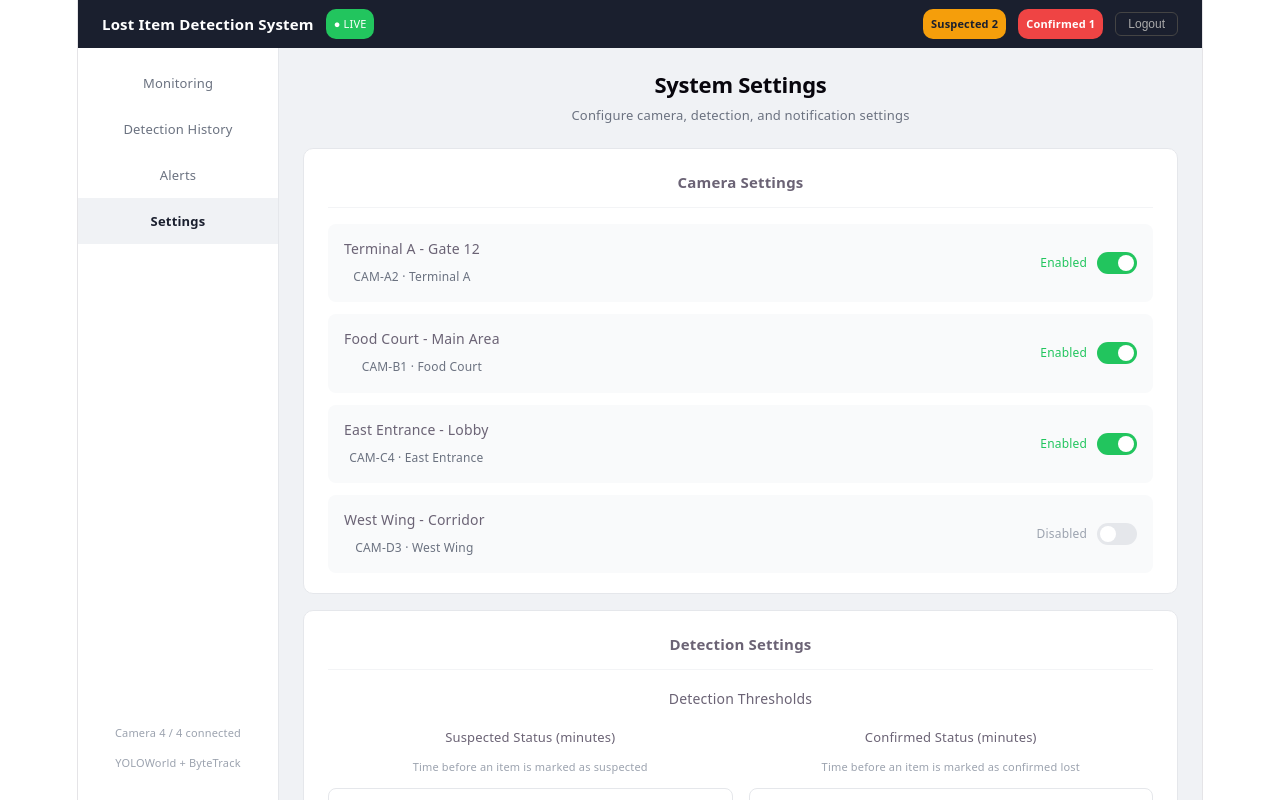
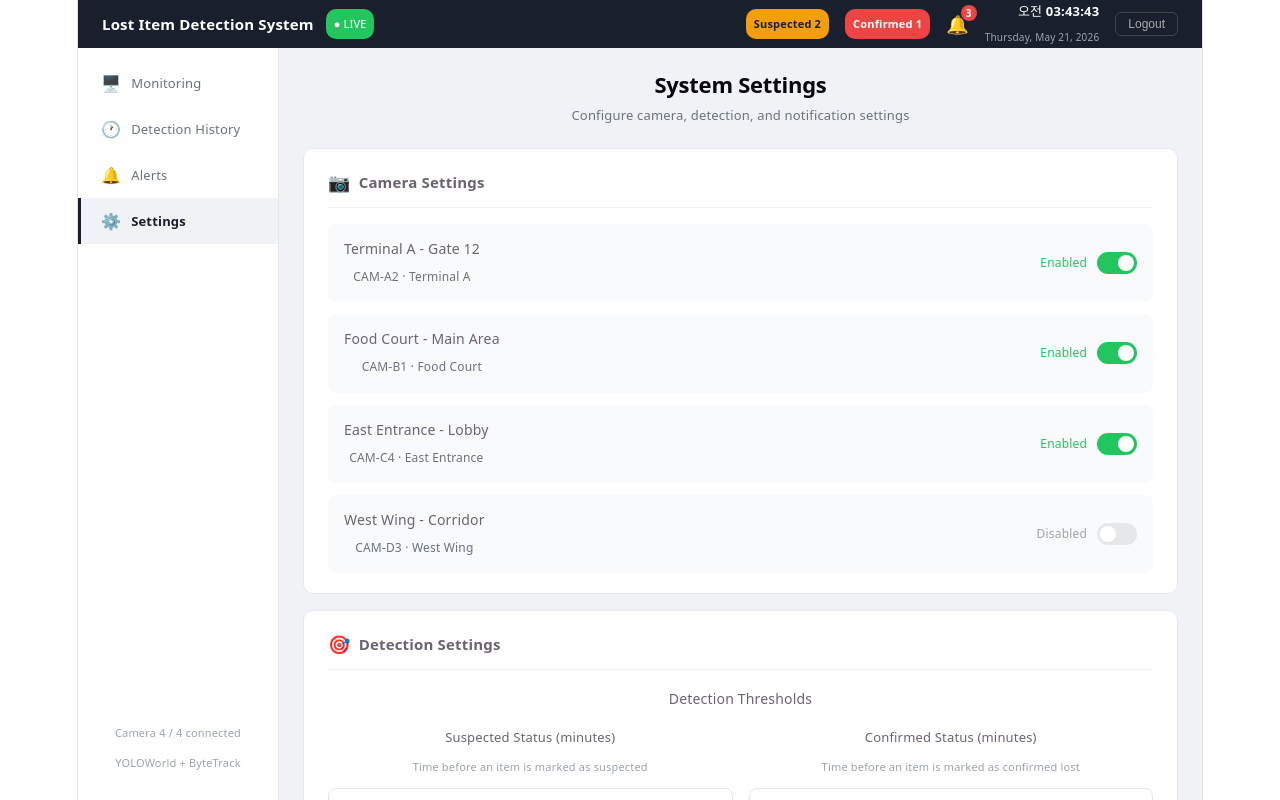
Before and after one commit to SKHU-AI-Projects-Archive/2026-1-Capstone-T01-easyfind-lost-n-found, a React app in the folder frontend/: page /settings in a window 1280 px wide. Built offline with nearby package versions, Linux system fonts and the light colour scheme; the HTML template or start-up script is replaced by a standard one.

Commit message:
fix: Settings UI 개선 및 Detection History 필터 수정

```diff
--- a/frontend/src/Layout.jsx
+++ b/frontend/src/Layout.jsx
@@ -1,14 +1,24 @@
 import { useNavigate, useLocation } from 'react-router-dom'
+import { useState, useEffect } from 'react'
 
 function Layout({ children }) {
   const navigate = useNavigate()
   const location = useLocation()
+  const [time, setTime] = useState(new Date())
+
+  useEffect(() => {
+    const timer = setInterval(() => setTime(new Date()), 1000)
+    return () => clearInterval(timer)
+  }, [])
+
+  const formatTime = (date) => date.toLocaleTimeString('ko-KR', { hour: '2-digit', minute: '2-digit', second: '2-digit' })
+  const formatDate = (date) => date.toLocaleDateString('en-US', { weekday: 'long', year: 'numeric', month: 'long', day: 'numeric' })
 
   const navItems = [
-    { label: 'Monitoring', path: '/dashboard' },
-    { label: 'Detection History', path: '/detection-history' },
-    { label: 'Alerts', path: '/alerts' },
-    { label: 'Settings', path: '/settings' },
+    { label: 'Monitoring', path: '/dashboard', icon: '🖥️' },
+    { label: 'Detection History', path: '/detection-history', icon: '🕐' },
+    { label: 'Alerts', path: '/alerts', icon: '🔔' },
+    { label: 'Settings', path: '/settings', icon: '⚙️' },
   ]
 
   return (
@@ -28,9 +38,31 @@ function Layout({ children }) {
           <span style={{ fontWeight: '600', fontSize: '15px' }}>Lost Item Detection System</span>
           <span style={{ background: '#22c55e', color: 'white', fontSize: '11px', padding: '2px 8px', borderRadius: '10px' }}>● LIVE</span>
         </div>
-        <div style={{ display: 'flex', alignItems: 'center', gap: '12px' }}>
+        <div style={{ display: 'flex', alignItems: 'center', gap: '16px' }}>
           <span style={{ background: '#f59e0b', color: '#1a1f2e', fontSize: '11px', padding: '2px 8px', borderRadius: '10px', fontWeight: '600' }}>Suspected 2</span>
           <span style={{ background: '#ef4444', color: 'white', fontSize: '11px', padding: '2px 8px', borderRadius: '10px', fontWeight: '600' }}>Confirmed 1</span>
+          <div style={{ cursor: 'pointer', position: 'relative' }} onClick={() => navigate('/alerts')}>
+          <span style={{ fontSize: '18px' }}>🔔</span>
+          <span style={{
+            position: 'absolute',
+            top: '-6px',
+            right: '-8px',
+            background: '#ef4444',
+            color: 'white',
+            fontSize: '10px',
+            fontWeight: '600',
+            width: '16px',
+            height: '16px',
+            borderRadius: '50%',
+            display: 'flex',
+            alignItems: 'center',
+            justifyContent: 'center',
+          }}>3</span>
+        </div>
+          <div style={{ textAlign: 'right' }}>
+            <div style={{ fontSize: '13px', fontWeight: '600' }}>{formatTime(time)}</div>
+            <div style={{ fontSize: '10px', color: '#9ca3af' }}>{formatDate(time)}</div>
+          </div>
           <button onClick={() => navigate('/')} style={{ background: 'transparent', color: '#aaa', border: '1px solid #444', borderRadius: '6px', padding: '4px 12px', cursor: 'pointer', fontSize: '12px' }}>Logout</button>
         </div>
       </div>
@@ -47,7 +79,14 @@ function Layout({ children }) {
               fontWeight: location.pathname === item.path ? '600' : '400',
               background: location.pathname === item.path ? '#f0f2f5' : 'transparent',
               cursor: 'pointer',
-            }}>{item.label}</div>
+              display: 'flex',
+              alignItems: 'center',
+              gap: '10px',
+              borderLeft: location.pathname === item.path ? '3px solid #1a1f2e' : '3px solid transparent',
+            }}>
+              <span style={{ fontSize: '16px' }}>{item.icon}</span>
+              {item.label}
+            </div>
           ))}
           <div style={{ marginTop: 'auto', padding: '12px 20px', fontSize: '11px', color: '#9ca3af' }}>
             <div>Camera 4 / 4 connected</div>
--- a/frontend/src/pages/Settings.jsx
+++ b/frontend/src/pages/Settings.jsx
@@ -1,17 +1,23 @@
 import { useState } from 'react'
 
 function Settings() {
-  const [cameras, setCameras] = useState([
-    { id: 'CAM-A2', name: 'Terminal A - Gate 12', location: 'Terminal A', enabled: true },
-    { id: 'CAM-B1', name: 'Food Court - Main Area', location: 'Food Court', enabled: true },
-    { id: 'CAM-C4', name: 'East Entrance - Lobby', location: 'East Entrance', enabled: true },
-    { id: 'CAM-D3', name: 'West Wing - Corridor', location: 'West Wing', enabled: false },
-  ])
-  const [suspectedTime, setSuspectedTime] = useState(5)
-  const [confirmedTime, setConfirmedTime] = useState(10)
-  const [objectTypes, setObjectTypes] = useState({ Backpack: true, Handbag: true, Luggage: true, Coat: true })
-  const [adminAlerts, setAdminAlerts] = useState(true)
-  const [alertSound, setAlertSound] = useState(true)
+  const [cameras, setCameras] = useState(() => {
+    const saved = localStorage.getItem('cameras')
+    return saved ? JSON.parse(saved) : [
+      { id: 'CAM-A2', name: 'Terminal A - Gate 12', location: 'Terminal A', enabled: true },
+      { id: 'CAM-B1', name: 'Food Court - Main Area', location: 'Food Court', enabled: true },
+      { id: 'CAM-C4', name: 'East Entrance - Lobby', location: 'East Entrance', enabled: true },
+      { id: 'CAM-D3', name: 'West Wing - Corridor', location: 'West Wing', enabled: false },
+    ]
+  })
+  const [suspectedTime, setSuspectedTime] = useState(() => localStorage.getItem('suspectedTime') || 5)
+  const [confirmedTime, setConfirmedTime] = useState(() => localStorage.getItem('confirmedTime') || 10)
+  const [objectTypes, setObjectTypes] = useState(() => {
+    const saved = localStorage.getItem('objectTypes')
+    return saved ? JSON.parse(saved) : { Backpack: true, Handbag: true, Luggage: true, Coat: true }
+  })
+  const [adminAlerts, setAdminAlerts] = useState(() => localStorage.getItem('adminAlerts') !== 'false')
+  const [alertSound, setAlertSound] = useState(() => localStorage.getItem('alertSound') !== 'false')
 
   const toggleCamera = (id) => {
     setCameras(cameras.map(c => c.id === id ? { ...c, enabled: !c.enabled } : c))
@@ -29,12 +35,15 @@ function Settings() {
     marginBottom: '16px',
   }
 
-  const sectionTitle = {
+  const sectionTitleStyle = {
     fontSize: '15px',
     fontWeight: '600',
     marginBottom: '16px',
     paddingBottom: '12px',
     borderBottom: '1px solid #f3f4f6',
+    display: 'flex',
+    alignItems: 'center',
+    gap: '8px',
   }
 
   const toggleStyle = (enabled) => ({
@@ -66,7 +75,10 @@ function Settings() {
 
       {/* Camera Settings */}
       <div style={sectionStyle}>
-        <div style={sectionTitle}>Camera Settings</div>
+        <div style={sectionTitleStyle}>
+          <span style={{ fontSize: '18px' }}>📷</span>
+          Camera Settings
+        </div>
         <div style={{ display: 'flex', flexDirection: 'column', gap: '12px' }}>
           {cameras.map((cam) => (
             <div key={cam.id} style={{ display: 'flex', alignItems: 'center', justifyContent: 'space-between', padding: '12px 16px', background: '#f9fafb', borderRadius: '8px' }}>
@@ -87,7 +99,10 @@ function Settings() {
 
       {/* Detection Settings */}
       <div style={sectionStyle}>
-        <div style={sectionTitle}>Detection Settings</div>
+        <div style={sectionTitleStyle}>
+          <span style={{ fontSize: '18px' }}>🎯</span>
+          Detection Settings
+        </div>
 
         <div style={{ marginBottom: '20px' }}>
           <div style={{ fontWeight: '500', fontSize: '14px', marginBottom: '12px' }}>Detection Thresholds</div>
@@ -107,18 +122,34 @@ function Settings() {
 
         <div>
           <div style={{ fontWeight: '500', fontSize: '14px', marginBottom: '12px' }}>Object Types to Detect</div>
-          <div style={{ display: 'flex', gap: '10px', flexWrap: 'wrap' }}>
+          <div style={{ display: 'grid', gridTemplateColumns: '1fr 1fr', gap: '10px' }}>
             {Object.keys(objectTypes).map((type) => (
               <div key={type} onClick={() => toggleObject(type)} style={{
-                padding: '8px 16px',
-                borderRadius: '20px',
-                border: `1px solid ${objectTypes[type] ? '#1a1f2e' : '#e5e7eb'}`,
-                background: objectTypes[type] ? '#1a1f2e' : 'white',
-                color: objectTypes[type] ? 'white' : '#6b7280',
-                fontSize: '13px',
+                padding: '12px 16px',
+                borderRadius: '8px',
+                border: '1px solid #e5e7eb',
+                background: 'white',
+                fontSize: '14px',
                 cursor: 'pointer',
-                fontWeight: objectTypes[type] ? '600' : '400',
-              }}>{type}</div>
+                display: 'flex',
+                alignItems: 'center',
+                gap: '10px',
+              }}>
+                <div style={{
+                  width: '20px',
+                  height: '20px',
+                  borderRadius: '4px',
+                  background: objectTypes[type] ? '#378ADD' : 'white',
+                  border: objectTypes[type] ? '2px solid #378ADD' : '2px solid #d1d5db',
+                  display: 'flex',
+                  alignItems: 'center',
+                  justifyContent: 'center',
+                  flexShrink: 0,
+                }}>
+                  {objectTypes[type] && <span style={{ color: 'white', fontSize: '12px', fontWeight: '700' }}>✓</span>}
+                </div>
+                <span style={{ color: '#1a1f2e' }}>{type}</span>
+              </div>
             ))}
           </div>
         </div>
@@ -126,7 +157,10 @@ function Settings() {
 
       {/* Notification Settings */}
       <div style={sectionStyle}>
-        <div style={sectionTitle}>Notification Settings</div>
+        <div style={sectionTitleStyle}>
+          <span style={{ fontSize: '18px' }}>🔔</span>
+          Notification Settings
+        </div>
         <div style={{ display: 'flex', flexDirection: 'column', gap: '16px' }}>
           {[
             { label: 'Admin Alerts', desc: 'Receive notifications for all detected items', value: adminAlerts, toggle: () => setAdminAlerts(!adminAlerts) },
@@ -146,16 +180,29 @@ function Settings() {
       </div>
 
       {/* Save Button */}
-      <button onClick={() => alert('Settings saved!')} style={{
+      <button onClick={() => {
+        localStorage.setItem('cameras', JSON.stringify(cameras))
+        localStorage.setItem('suspectedTime', suspectedTime)
+        localStorage.setItem('confirmedTime', confirmedTime)
+        localStorage.setItem('objectTypes', JSON.stringify(objectTypes))
+        localStorage.setItem('adminAlerts', adminAlerts)
+        localStorage.setItem('alertSound', alertSound)
+        alert('Settings saved!')
+      }} style={{
         padding: '12px 32px',
-        background: '#1a1f2e',
+        background: '#22c55e',
         color: 'white',
         border: 'none',
         borderRadius: '8px',
         fontSize: '14px',
         fontWeight: '600',
         cursor: 'pointer',
-      }}>Save Settings</button>
+        display: 'flex',
+        alignItems: 'center',
+        gap: '8px',
+      }}>
+        💾 Save Settings
+      </button>
     </div>
   )
 }
```
Also changed, not shown: frontend/src/pages/DetectionHistory.jsx (+33 -9 lines).
